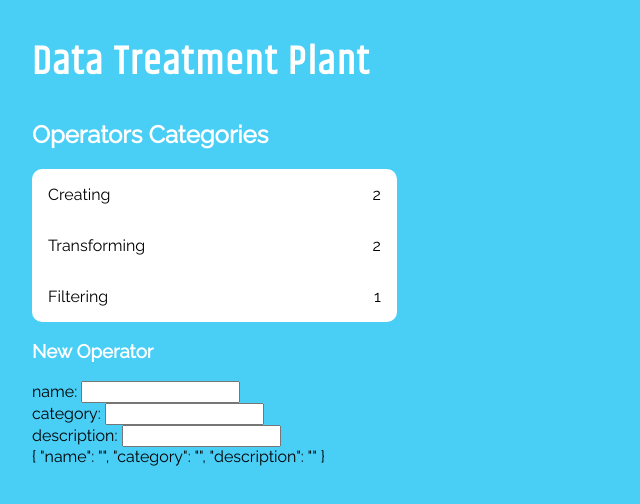
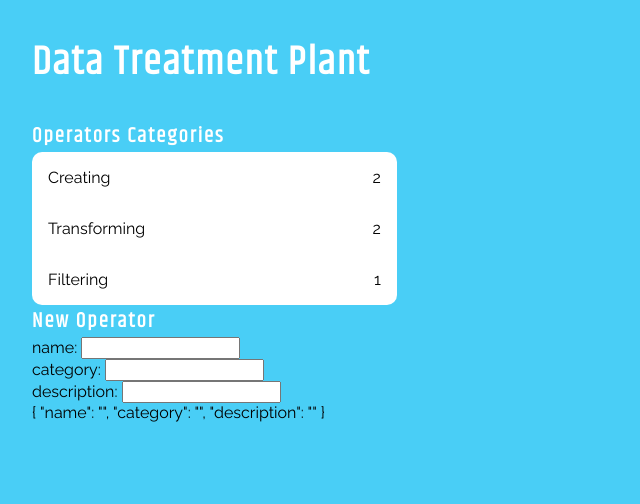
Before and after one commit to getDanArias/RxJS-Operators, an Angular app: page / in a window 1280 px wide. Shown: the top 504 px of the page, without its empty margins (0-640 px from the left). Built offline with nearby package versions, Linux system fonts and the light colour scheme.

Commit message:
Change style of h2 and h3

```diff
--- a/src/styles.scss
+++ b/src/styles.scss
@@ -19,7 +19,12 @@ h1 {
 }
 
 h2, h3 {
+  font-size: 130%;
+  letter-spacing: 2px;
   color: white;
+  font-family: 'Khand', sans-serif;
+  padding: 0;
+  margin: 0;
 }
 
 * {
```
